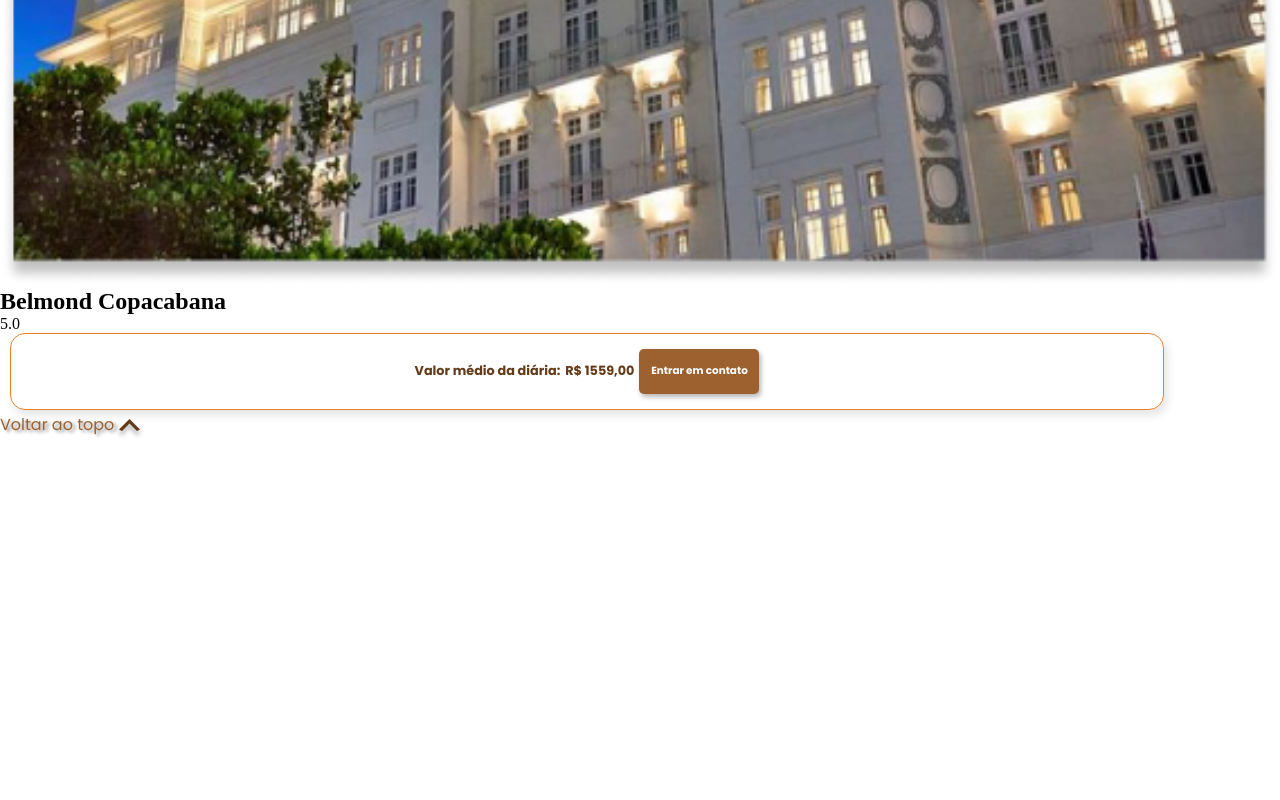
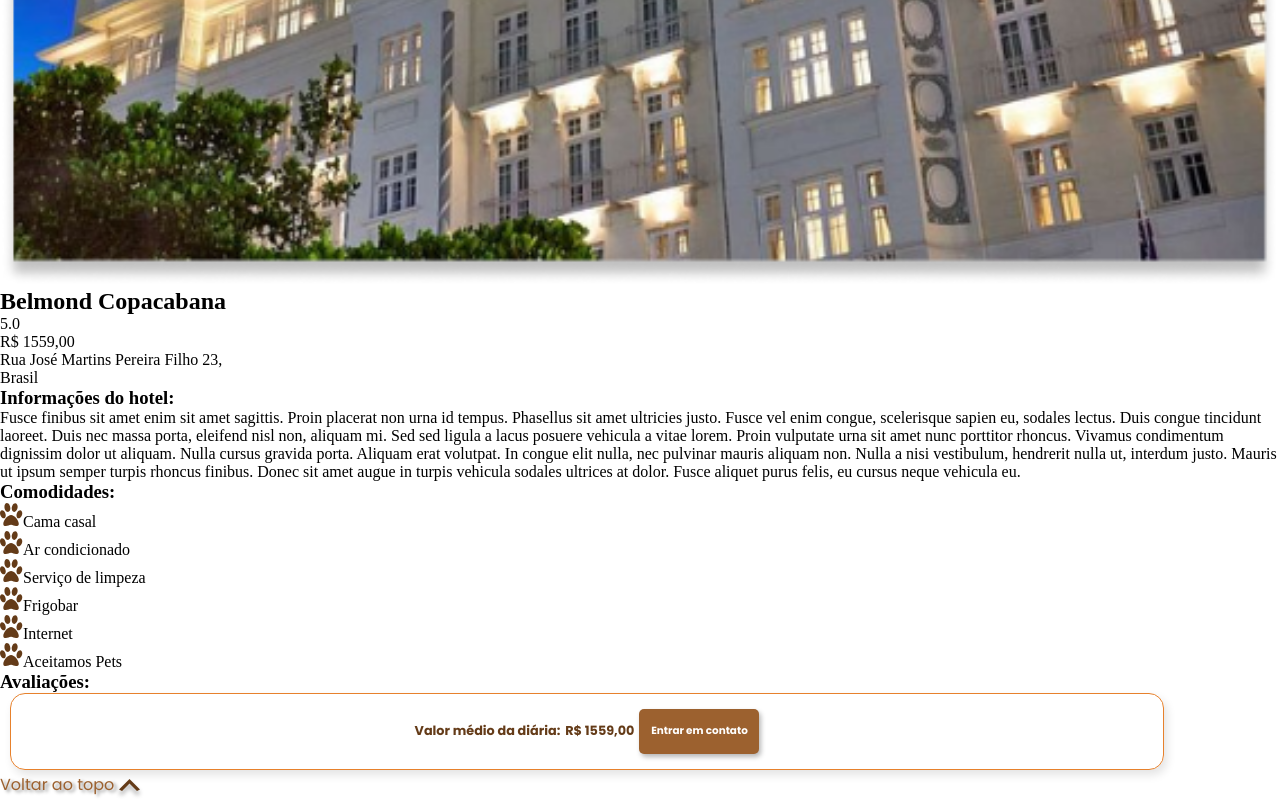
Before and after one commit to estartandodevs-course/barking-pets, a React (Create React App) app: page /description_hotel/1 in a window 1280 px wide. Shown: the part 693-1493 px from the top of the page. Before the commit the page ends 1133 px from the top, so only its background shows below. Built offline with nearby package versions, Linux system fonts and the light colour scheme.

Commit message:
adicionada a renderização do resto dos componentes

```diff
--- a/src/pages/HotelDescription/index.js
+++ b/src/pages/HotelDescription/index.js
@@ -1,6 +1,6 @@
 import React, { useEffect, useState } from "react";
 import { useParams } from "react-router-dom";
-import { SairIcon } from "../../assets/icons";
+import { SairIcon, patinhaBrown } from "../../assets/icons";
 import { BackTop, EstablishmentPrice } from "../../components";
 import { getBusinessById } from "../../services/business";
 import "./styles.scss";
@@ -33,6 +33,23 @@ const HotelDescription = () => {
           </div>
           <h1>{business.name}</h1>
           <p>{business.nota}</p>
+          <p>{business.price}</p>
+          <p>{business.endereco}</p>
+          <p>{business.pais}</p>
+          <h3>Informações do hotel:</h3>
+          <p>{business.descricao}</p>
+          <h3>Comodidades:</h3>
+          <ul>
+            {business.comodidades.map((comodidade) => {
+              return (
+                <li>
+                  <img src={patinhaBrown} alt="patinha marron" />
+                  <span>{comodidade}</span>
+                </li>
+              );
+            })}
+          </ul>
+          <h3>Avaliações:</h3>
           <EstablishmentPrice price={business.price} />
           <BackTop />
         </main>
--- a/src/services/api.js
+++ b/src/services/api.js
@@ -66,7 +66,7 @@ export const allBusiness = [
     ],
     uf: "RJ",
     municipio: "Rio de Janeiro",
-    endereco: "Rua José Martins Pereira Filho 23",
+    endereco: "Rua José Martins Pereira Filho 23,",
     pais,
     descricao:
       "Fusce finibus sit amet enim sit amet sagittis. Proin placerat non urna id tempus. Phasellus sit amet ultricies justo. Fusce vel enim congue, scelerisque sapien eu, sodales lectus. Duis congue tincidunt laoreet. Duis nec massa porta, eleifend nisl non, aliquam mi. Sed sed ligula a lacus posuere vehicula a vitae lorem. Proin vulputate urna sit amet nunc porttitor rhoncus. Vivamus condimentum dignissim dolor ut aliquam. Nulla cursus gravida porta. Aliquam erat volutpat. In congue elit nulla, nec pulvinar mauris aliquam non. Nulla a nisi vestibulum, hendrerit nulla ut, interdum justo. Mauris ut ipsum semper turpis rhoncus finibus. Donec sit amet augue in turpis vehicula sodales ultrices at dolor. Fusce aliquet purus felis, eu cursus neque vehicula eu.",
@@ -88,7 +88,7 @@ export const allBusiness = [
     categoria: [filterTypes.HOT_FRIENDLY, filterTypes.REST_PET],
     uf: "RJ",
     municipio: "Rio Bonito",
-    endereco: "Rua Doutor Francisco de Souza 187",
+    endereco: "Rua Doutor Francisco de Souza 187,",
     pais,
     descricao:
       "Fusce finibus sit amet enim sit amet sagittis. Proin placerat non urna id tempus. Phasellus sit amet ultricies justo. Fusce vel enim congue, scelerisque sapien eu, sodales lectus. Duis congue tincidunt laoreet. Duis nec massa porta, eleifend nisl non, aliquam mi. Sed sed ligula a lacus posuere vehicula a vitae lorem. Proin vulputate urna sit amet nunc porttitor rhoncus. Vivamus condimentum dignissim dolor ut aliquam. Nulla cursus gravida porta. Aliquam erat volutpat. In congue elit nulla, nec pulvinar mauris aliquam non. Nulla a nisi vestibulum, hendrerit nulla ut, interdum justo. Mauris ut ipsum semper turpis rhoncus finibus. Donec sit amet augue in turpis vehicula sodales ultrices at dolor. Fusce aliquet purus felis, eu cursus neque vehicula eu.",
@@ -110,7 +110,7 @@ export const allBusiness = [
     categoria: [filterTypes.HOT_PET, filterTypes.CLIN_VET],
     uf: "RJ",
     municipio: "Seropédica",
-    endereco: "Rua Oito 9",
+    endereco: "Rua Oito 9,",
     pais,
     descricao:
       "Fusce finibus sit amet enim sit amet sagittis. Proin placerat non urna id tempus. Phasellus sit amet ultricies justo. Fusce vel enim congue, scelerisque sapien eu, sodales lectus. Duis congue tincidunt laoreet. Duis nec massa porta, eleifend nisl non, aliquam mi. Sed sed ligula a lacus posuere vehicula a vitae lorem. Proin vulputate urna sit amet nunc porttitor rhoncus. Vivamus condimentum dignissim dolor ut aliquam. Nulla cursus gravida porta. Aliquam erat volutpat. In congue elit nulla, nec pulvinar mauris aliquam non. Nulla a nisi vestibulum, hendrerit nulla ut, interdum justo. Mauris ut ipsum semper turpis rhoncus finibus. Donec sit amet augue in turpis vehicula sodales ultrices at dolor. Fusce aliquet purus felis, eu cursus neque vehicula eu.",
@@ -132,7 +132,7 @@ export const allBusiness = [
     categoria: [filterTypes.HOT_PET, filterTypes.PET_PARK],
     uf: "RJ",
     municipio: "Itaboraí",
-    endereco: "Avenida Virgínia Paula dos Santos Alves 179",
+    endereco: "Avenida Virgínia Paula dos Santos Alves 179,",
     pais,
     descricao:
       "Fusce finibus sit amet enim sit amet sagittis. Proin placerat non urna id tempus. Phasellus sit amet ultricies justo. Fusce vel enim congue, scelerisque sapien eu, sodales lectus. Duis congue tincidunt laoreet. Duis nec massa porta, eleifend nisl non, aliquam mi. Sed sed ligula a lacus posuere vehicula a vitae lorem. Proin vulputate urna sit amet nunc porttitor rhoncus. Vivamus condimentum dignissim dolor ut aliquam. Nulla cursus gravida porta. Aliquam erat volutpat. In congue elit nulla, nec pulvinar mauris aliquam non. Nulla a nisi vestibulum, hendrerit nulla ut, interdum justo. Mauris ut ipsum semper turpis rhoncus finibus. Donec sit amet augue in turpis vehicula sodales ultrices at dolor. Fusce aliquet purus felis, eu cursus neque vehicula eu.",
@@ -154,7 +154,7 @@ export const allBusiness = [
     categoria: [filterTypes.HOT_FRIENDLY],
     uf: "RJ",
     municipio: "Guapimirim",
-    endereco: "Rua Dona Del Carmem 89",
+    endereco: "Rua Dona Del Carmem 89,",
     pais,
     descricao:
       "Fusce finibus sit amet enim sit amet sagittis. Proin placerat non urna id tempus. Phasellus sit amet ultricies justo. Fusce vel enim congue, scelerisque sapien eu, sodales lectus. Duis congue tincidunt laoreet. Duis nec massa porta, eleifend nisl non, aliquam mi. Sed sed ligula a lacus posuere vehicula a vitae lorem. Proin vulputate urna sit amet nunc porttitor rhoncus. Vivamus condimentum dignissim dolor ut aliquam. Nulla cursus gravida porta. Aliquam erat volutpat. In congue elit nulla, nec pulvinar mauris aliquam non. Nulla a nisi vestibulum, hendrerit nulla ut, interdum justo. Mauris ut ipsum semper turpis rhoncus finibus. Donec sit amet augue in turpis vehicula sodales ultrices at dolor. Fusce aliquet purus felis, eu cursus neque vehicula eu.",
@@ -181,7 +181,7 @@ export const allBusiness = [
     ],
     uf: "RJ",
     municipio: "Duque de Caxias",
-    endereco: "Rua Costa Paes 34",
+    endereco: "Rua Costa Paes 34,",
     pais,
     descricao:
       "Fusce finibus sit amet enim sit amet sagittis. Proin placerat non urna id tempus. Phasellus sit amet ultricies justo. Fusce vel enim congue, scelerisque sapien eu, sodales lectus. Duis congue tincidunt laoreet. Duis nec massa porta, eleifend nisl non, aliquam mi. Sed sed ligula a lacus posuere vehicula a vitae lorem. Proin vulputate urna sit amet nunc porttitor rhoncus. Vivamus condimentum dignissim dolor ut aliquam. Nulla cursus gravida porta. Aliquam erat volutpat. In congue elit nulla, nec pulvinar mauris aliquam non. Nulla a nisi vestibulum, hendrerit nulla ut, interdum justo. Mauris ut ipsum semper turpis rhoncus finibus. Donec sit amet augue in turpis vehicula sodales ultrices at dolor. Fusce aliquet purus felis, eu cursus neque vehicula eu.",
@@ -207,7 +207,7 @@ export const allBusiness = [
     ],
     uf: "RJ",
     municipio: "Cabo Frio",
-    endereco: "Avenida Caminho de Búzios 45",
+    endereco: "Avenida Caminho de Búzios 45,",
     pais,
     descricao:
       "Fusce finibus sit amet enim sit amet sagittis. Proin placerat non urna id tempus. Phasellus sit amet ultricies justo. Fusce vel enim congue, scelerisque sapien eu, sodales lectus. Duis congue tincidunt laoreet. Duis nec massa porta, eleifend nisl non, aliquam mi. Sed sed ligula a lacus posuere vehicula a vitae lorem. Proin vulputate urna sit amet nunc porttitor rhoncus. Vivamus condimentum dignissim dolor ut aliquam. Nulla cursus gravida porta. Aliquam erat volutpat. In congue elit nulla, nec pulvinar mauris aliquam non. Nulla a nisi vestibulum, hendrerit nulla ut, interdum justo. Mauris ut ipsum semper turpis rhoncus finibus. Donec sit amet augue in turpis vehicula sodales ultrices at dolor. Fusce aliquet purus felis, eu cursus neque vehicula eu.",
@@ -229,7 +229,7 @@ export const allBusiness = [
     categoria: [filterTypes.HOT_FRIENDLY, filterTypes.PET_PARK],
     uf: "RJ",
     municipio: "Campos dos Goytacazes",
-    endereco: "Rua Professor Castro 90",
+    endereco: "Rua Professor Castro 90,",
     pais,
     descricao:
       "Fusce finibus sit amet enim sit amet sagittis. Proin placerat non urna id tempus. Phasellus sit amet ultricies justo. Fusce vel enim congue, scelerisque sapien eu, sodales lectus. Duis congue tincidunt laoreet. Duis nec massa porta, eleifend nisl non, aliquam mi. Sed sed ligula a lacus posuere vehicula a vitae lorem. Proin vulputate urna sit amet nunc porttitor rhoncus. Vivamus condimentum dignissim dolor ut aliquam. Nulla cursus gravida porta. Aliquam erat volutpat. In congue elit nulla, nec pulvinar mauris aliquam non. Nulla a nisi vestibulum, hendrerit nulla ut, interdum justo. Mauris ut ipsum semper turpis rhoncus finibus. Donec sit amet augue in turpis vehicula sodales ultrices at dolor. Fusce aliquet purus felis, eu cursus neque vehicula eu.",
@@ -255,7 +255,7 @@ export const allBusiness = [
     ],
     uf: "RJ",
     municipio: "Cabo Frio",
-    endereco: "Rua Suíça 66",
+    endereco: "Rua Suíça 66,",
     pais,
     descricao:
       "Fusce finibus sit amet enim sit amet sagittis. Proin placerat non urna id tempus. Phasellus sit amet ultricies justo. Fusce vel enim congue, scelerisque sapien eu, sodales lectus. Duis congue tincidunt laoreet. Duis nec massa porta, eleifend nisl non, aliquam mi. Sed sed ligula a lacus posuere vehicula a vitae lorem. Proin vulputate urna sit amet nunc porttitor rhoncus. Vivamus condimentum dignissim dolor ut aliquam. Nulla cursus gravida porta. Aliquam erat volutpat. In congue elit nulla, nec pulvinar mauris aliquam non. Nulla a nisi vestibulum, hendrerit nulla ut, interdum justo. Mauris ut ipsum semper turpis rhoncus finibus. Donec sit amet augue in turpis vehicula sodales ultrices at dolor. Fusce aliquet purus felis, eu cursus neque vehicula eu.",
@@ -277,7 +277,7 @@ export const allBusiness = [
     categoria: [filterTypes.HOT_FRIENDLY],
     uf: "RJ",
     municipio: "Angra dos Reis",
-    endereco: "Rua Paulo Sodré da Nóbrega 93",
+    endereco: "Rua Paulo Sodré da Nóbrega 93,",
     pais,
 
     descricao:
```
